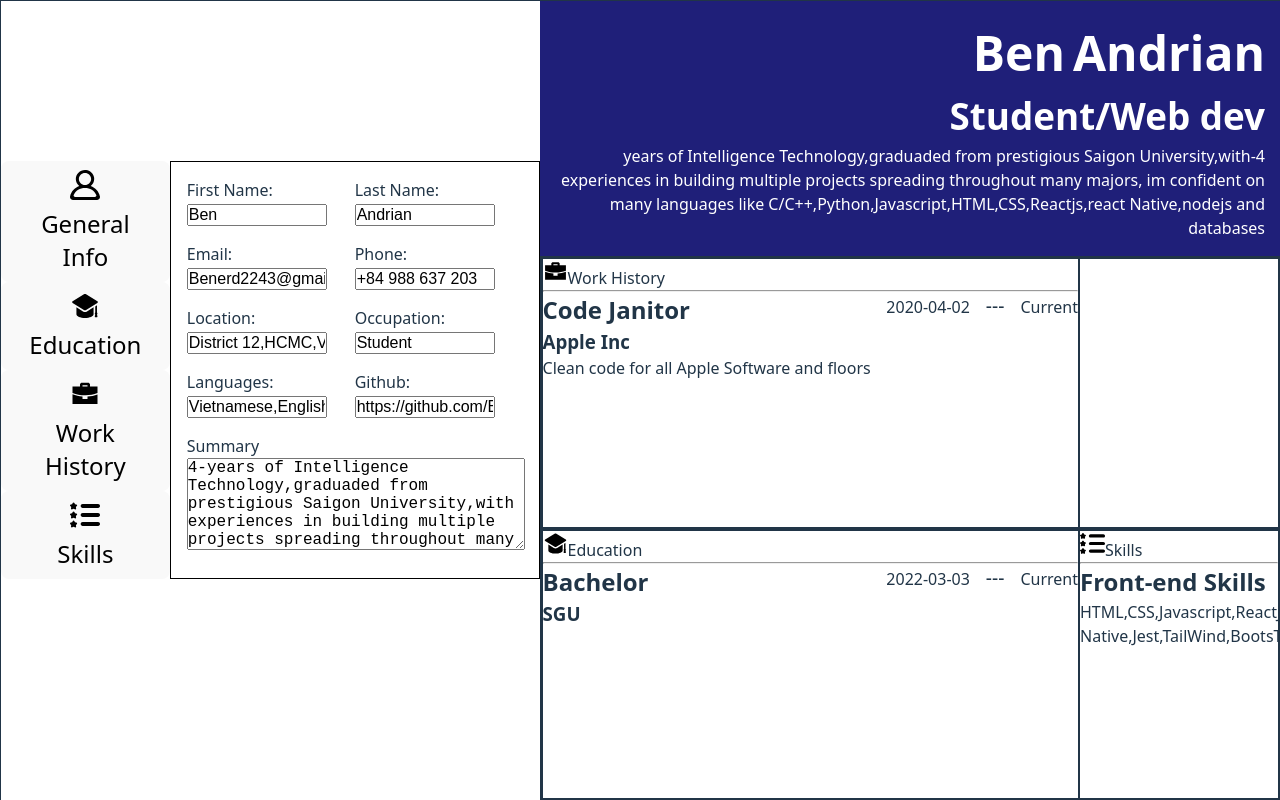
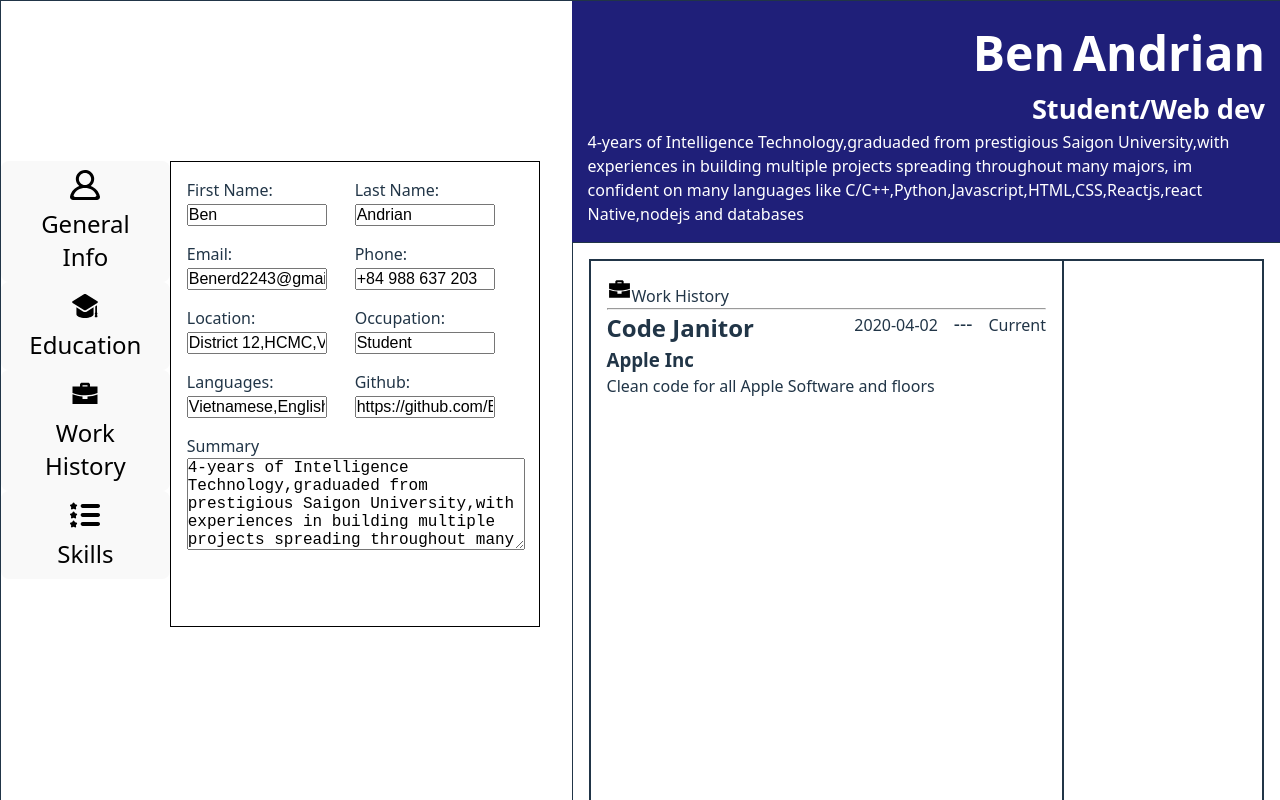
Before and after one commit to BenerdAndrian/easyCV, a React (Vite) app: page / in a window 1280 px wide. Shown: the top 800 px of the page. Built offline with nearby package versions, Linux system fonts and the light colour scheme.

Commit message:
styling the UI

```diff
--- a/src/styles/styles.css
+++ b/src/styles/styles.css
@@ -21,7 +21,8 @@ html{
     border:1px solid black;
     width:28vw;
     padding:1rem;
-    height:60%;
+    height:30%;
+    margin-right:2rem;
 }
 .formSwitchBtn button{
     width:100%;
@@ -45,7 +46,7 @@ html{
     display:grid;
     grid-template-rows:min-content 1fr;
     width:100%;
-    overflow:hidden;
+    height:100%;
 }
 .CVHeader{
     grid-row:1/2;
@@ -53,20 +54,22 @@ html{
 }
 .CVHeader h2{
     font-size:3rem;
+
     direction:rtl;
 }
 .CVHeader h3{
-    font-size:2.3rem;
+    font-size:1.7rem;
     direction:rtl;
 }
 .CVHeader p{
-    direction:rtl;
+    margin-right:2.2rem;
 }
 .CVMain{
     display:grid;
     grid-row:2/3;
     grid-template-rows: 1fr 1fr;
     border:1px solid;
+    padding:1rem;
 }
 .row1{
     grid-row:1/2;
@@ -84,6 +87,9 @@ html{
     grid-column:1/2;
     border:1px solid;
 }
+.workHistorySection,.educationSection,.contacSection,.skillsSection{
+    padding:1rem;
+}
 .contactSection{
     grid-column:2/3;
     border:1px solid;
@@ -95,15 +101,15 @@ html{
 .skillsSection{
     grid-column:2/3;
     border:1px solid;
+    word-break: break-word;
 }
 .theApp{
     display:flex;
     border:1px solid;
     width:100vw;
-    height:100%;
 }
 #CV{
-    height:100vh;
+    height:200vh;
 }
 #CV img{
     width:25px;
```
